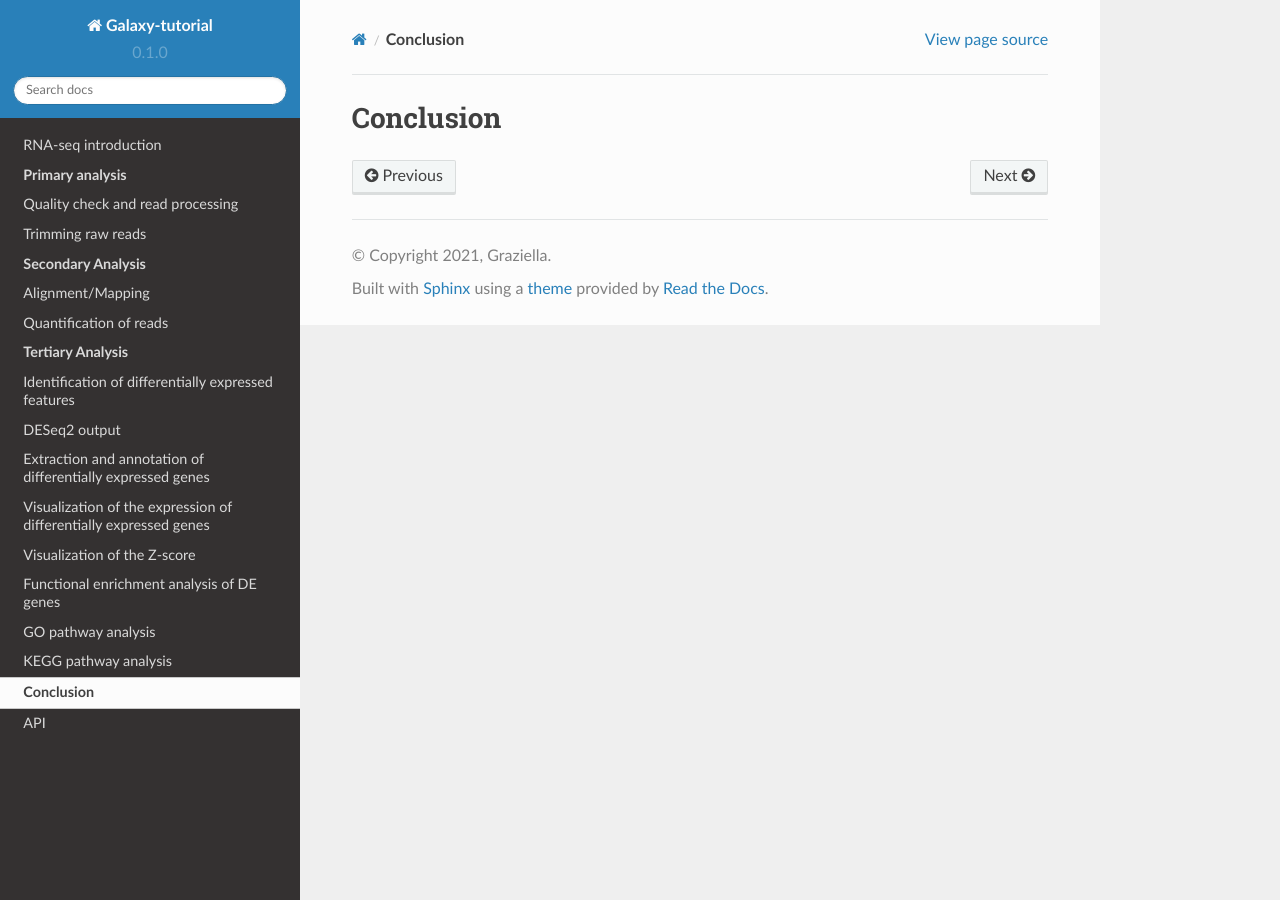
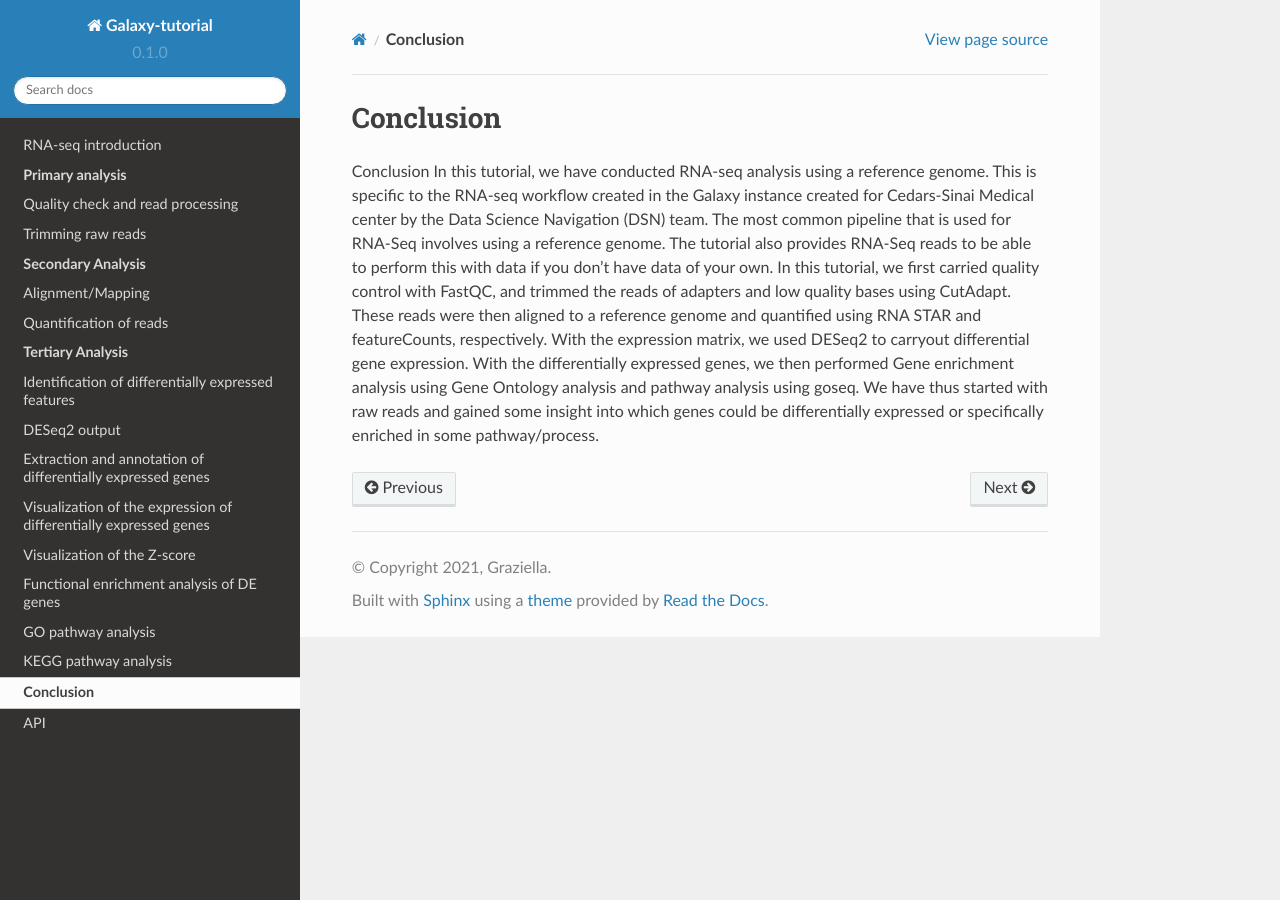
Before and after one commit to CedarsDSN/Galaxy_tutorial, a Sphinx documentation site: the page built from docs/source/Conclusion.rst, in a window 1280 px wide. Built offline with Sphinx 7.4.7 and the Read the Docs theme 2.0.0, drawn with Linux system fonts in a browser that asks for light colours.

Commit message:
Update Conclusion.rst

```diff
--- a/docs/source/Conclusion.rst
+++ b/docs/source/Conclusion.rst
@@ -1,2 +1,6 @@
 **Conclusion**
 ==============
+
+Conclusion
+In this tutorial, we have conducted RNA-seq analysis using a reference genome. This is specific to the RNA-seq workflow created in the Galaxy instance created for Cedars-Sinai Medical center by the Data Science Navigation (DSN) team. The most common pipeline that is used for RNA-Seq involves using a reference genome. The tutorial also provides RNA-Seq reads to be able to perform this with data if you don't have data of your own.
+In this tutorial, we first carried quality control with FastQC, and trimmed the reads of adapters and low quality bases using CutAdapt. These reads were then aligned to a reference genome and quantified using RNA STAR and featureCounts, respectively. With the expression matrix, we used DESeq2 to carryout differential gene expression. With the differentially expressed genes, we then performed Gene enrichment analysis using Gene Ontology analysis and pathway analysis using goseq. We have thus started with raw reads and gained some insight into which genes could be differentially expressed or specifically enriched in some pathway/process.
```
